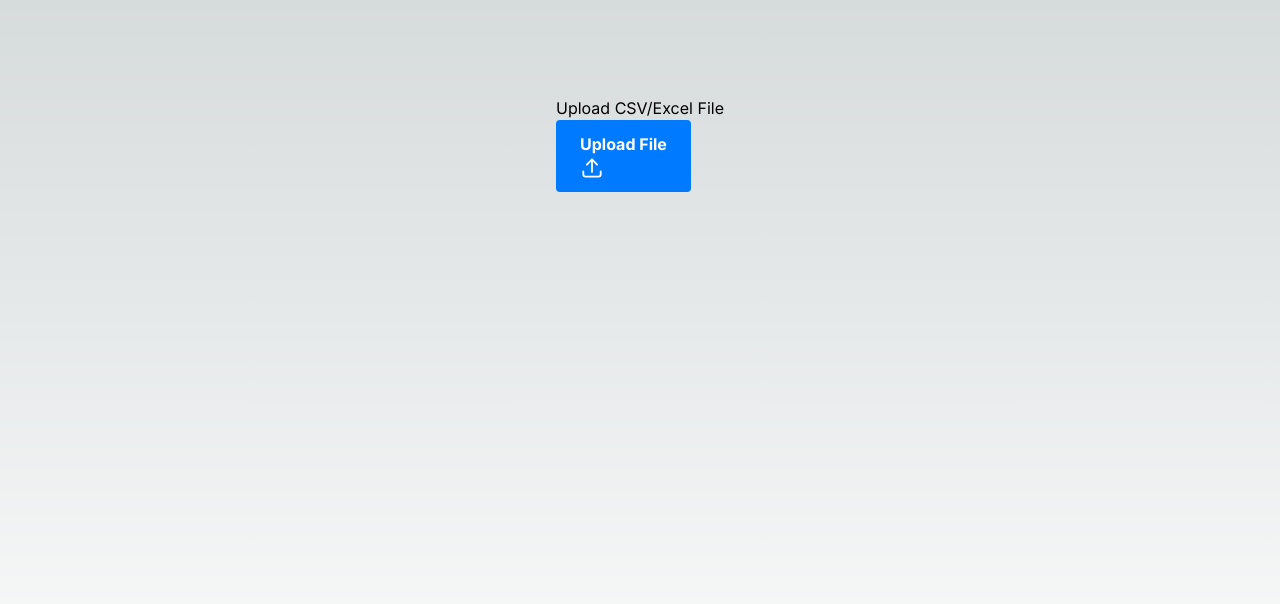
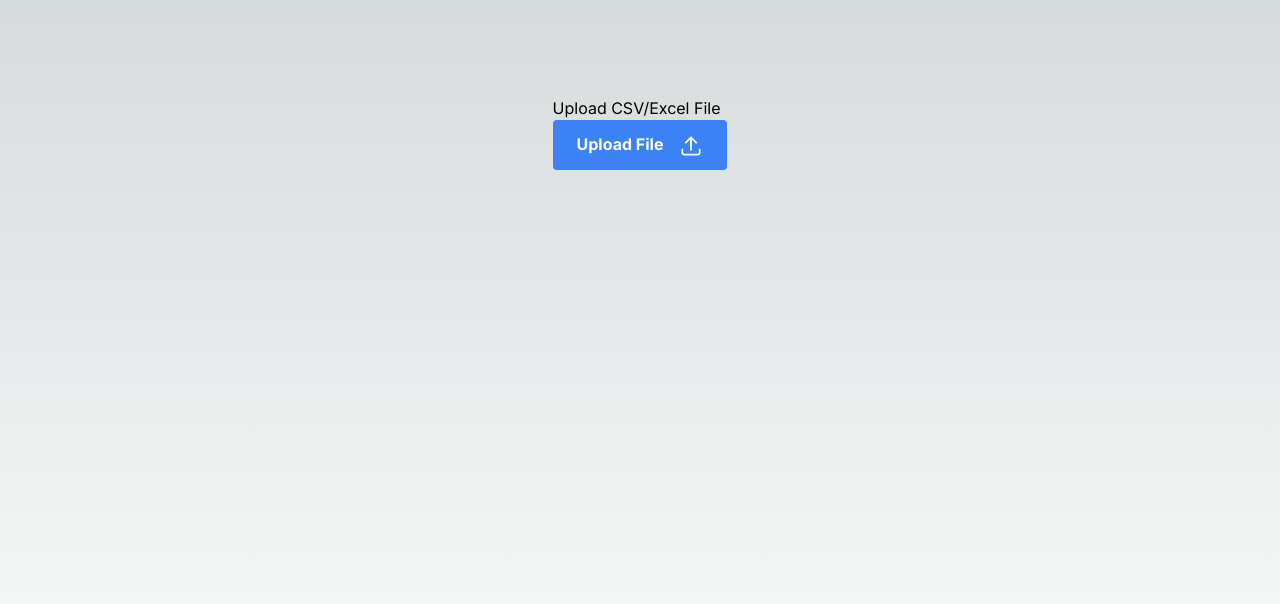
Before and after one commit to MutazAshhab/team-formation-tool, a Next.js app: page / in a window 1280 px wide. Shown: the top 604 px of the page. Built offline with nearby package versions, Linux system fonts and the light colour scheme.

Commit message:
use tailwind instead of `.css`

```diff
--- a/components/Buttons/Button/Button.tsx
+++ b/components/Buttons/Button/Button.tsx
@@ -1,6 +1,4 @@
 import React from 'react';
-
-import './Button.css';
 
 interface ButtonProps {
   onClick?: () => void;
@@ -11,15 +9,14 @@ interface ButtonProps {
 
 export function Button({ onClick, children, icon, iconPosition }: ButtonProps) {
   return (
-    <button className="base-button" onClick={onClick}>
-      <div className="button-content">
-        {iconPosition === 'left' && icon && (
-          <div className="button-icon-left">{icon}</div>
-        )}
-        <div className="button-text">{children}</div>
-        {iconPosition === 'right' && icon && (
-          <div className="button-icon-right">{icon}</div>
-        )}
+    <button
+      className="px-6 py-3 bg-blue-500 text-white font-bold border-none rounded cursor-pointer transition duration-200 hover:bg-blue-700"
+      onClick={onClick}
+    >
+      <div className="flex items-center">
+        {iconPosition === 'left' && icon && <div className="mr-2">{icon}</div>}
+        <div>{children}</div>
+        {iconPosition === 'right' && icon && <div className="ml-2">{icon}</div>}
       </div>
     </button>
   );
--- a/components/Buttons/FileUploadButton/FileUploadButton.css
+++ /dev/null
@@ -1,22 +0,0 @@
-.file-upload-container {
-  position: relative;
-}
-
-.file-upload-input {
-  display: none;
-}
-
-.file-upload-label {
-  display: inline-block;
-  padding: 12px 24px;
-  background-color: #007bff;
-  color: white;
-  font-weight: bold;
-  cursor: pointer;
-  border-radius: 4px;
-  transition: background-color 0.2s ease-in-out;
-}
-
-.file-upload-label:hover {
-  background-color: #0056b3;
-}
--- a/components/Buttons/FileUploadButton/FileUploadButton.tsx
+++ b/components/Buttons/FileUploadButton/FileUploadButton.tsx
@@ -3,8 +3,6 @@ import React from 'react';
 import { FileUploadLogic } from '@/logic/FileUploadLogic';
 import { useTableStore } from '@/zustand/useTableStore';
 import { ArrowUpTrayIcon } from '@heroicons/react/20/solid';
-
-import './FileUploadButton.css';
 
 export function FileUploadButton() {
   const tableStore = useTableStore();
@@ -19,17 +17,21 @@ export function FileUploadButton() {
       tableStore.setTable(data);
     }
   }
+
   return (
-    <div className="file-upload-container">
+    <div className="relative">
       <input
         type="file"
         id="file-upload"
-        className="file-upload-input"
+        className="hidden"
         onChange={handleFileUpload}
       />
-      <label htmlFor="file-upload" className="file-upload-label">
+      <label
+        htmlFor="file-upload"
+        className="inline-block px-6 py-3 bg-blue-500 text-white font-bold cursor-pointer rounded transition duration-200 hover:bg-blue-700"
+      >
         Upload File
-        <ArrowUpTrayIcon className="h-6" />
+        <ArrowUpTrayIcon className="h-6 w-6 ml-4 inline" aria-hidden="true" />
       </label>
     </div>
   );
```
Also changed, not shown: components/Buttons/Button/Button.css (deleted, +0 -32 lines).
